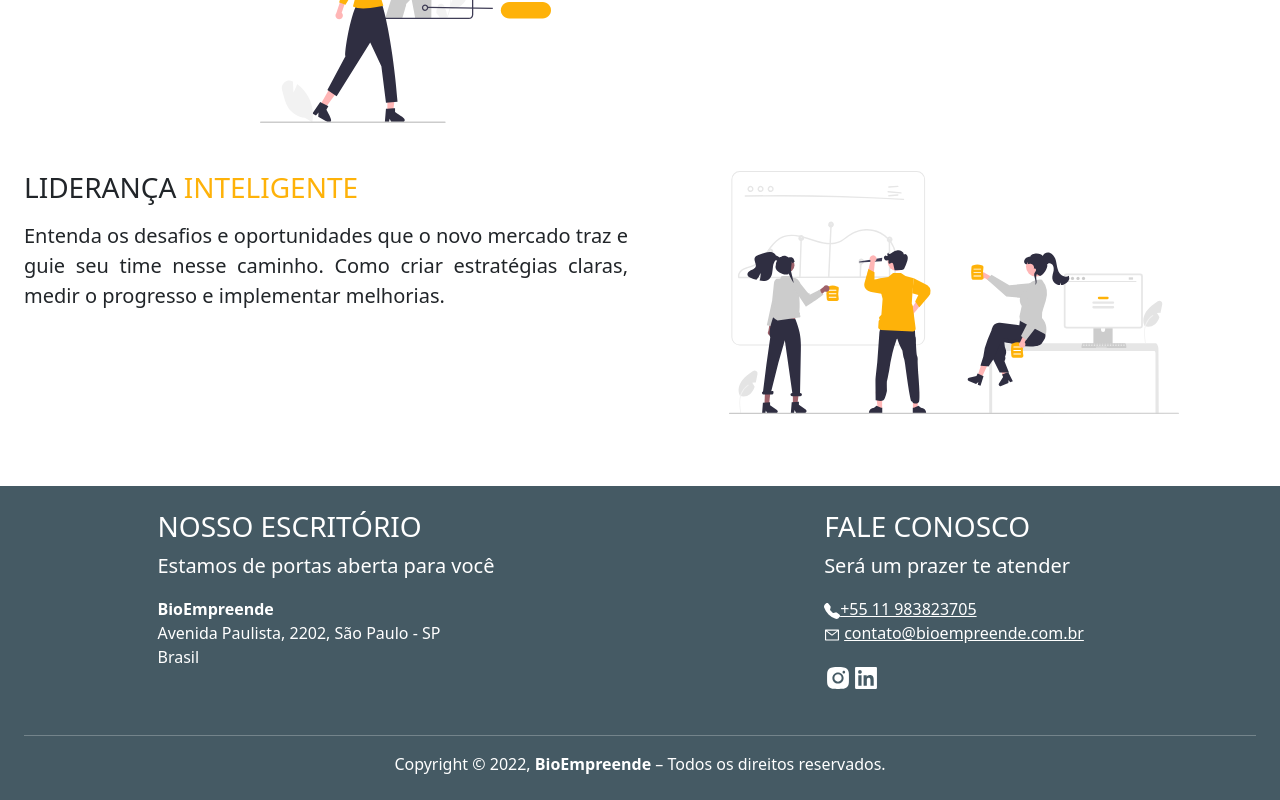
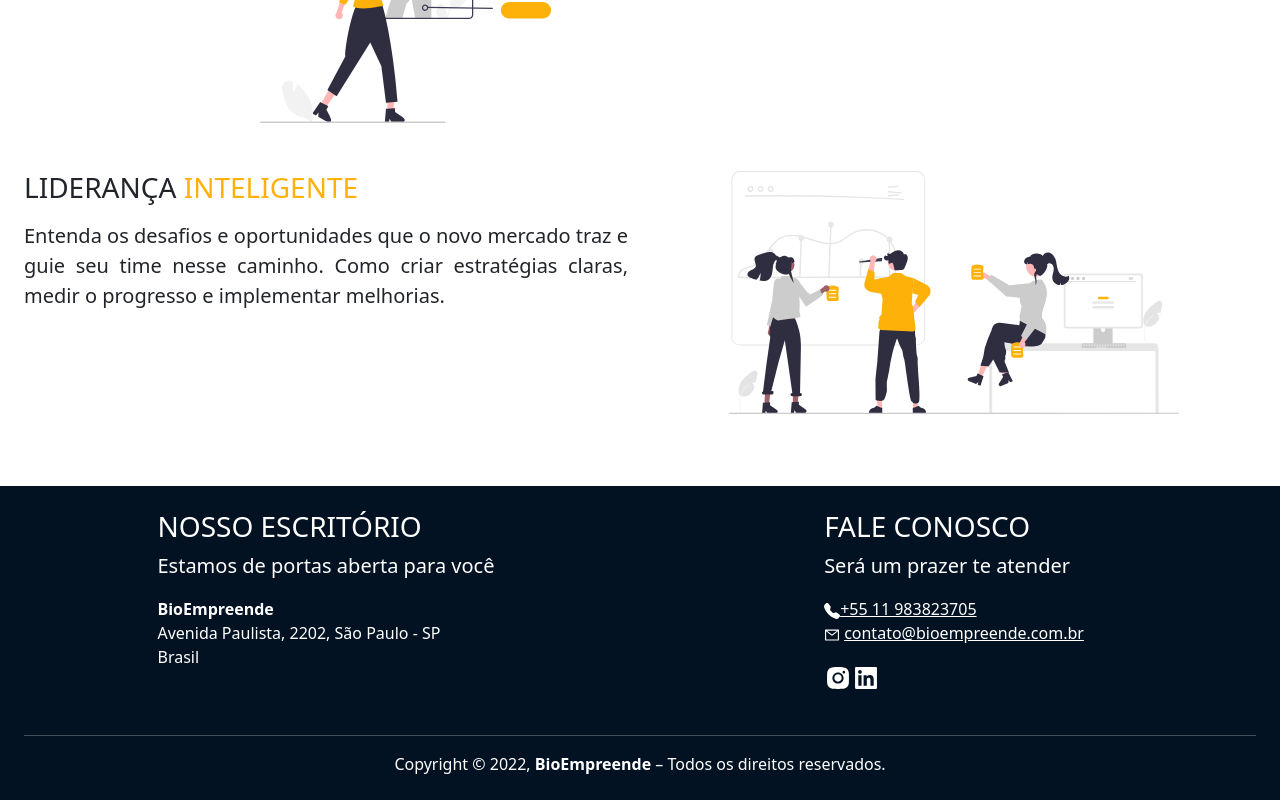
Before and after one commit to zNexTage/bioempreende, a React (Create React App) app: page / in a window 1280 px wide. Shown: the part 2631-3431 px from the top of the page. Built offline with nearby package versions, Linux system fonts and the light colour scheme.

Commit message:
change footer background

```diff
--- a/src/components/footer/footer.jsx
+++ b/src/components/footer/footer.jsx
@@ -4,7 +4,7 @@
     const currentYear = new Date().getFullYear();
 
     return (
-        <footer className="bg-bio-gray text-white mt-5 p-4">
+        <footer className="bg-bio-dark-blue text-white mt-5 p-4">
             <Contact />
             <hr />
             <p className="m-0 text-center">
```
